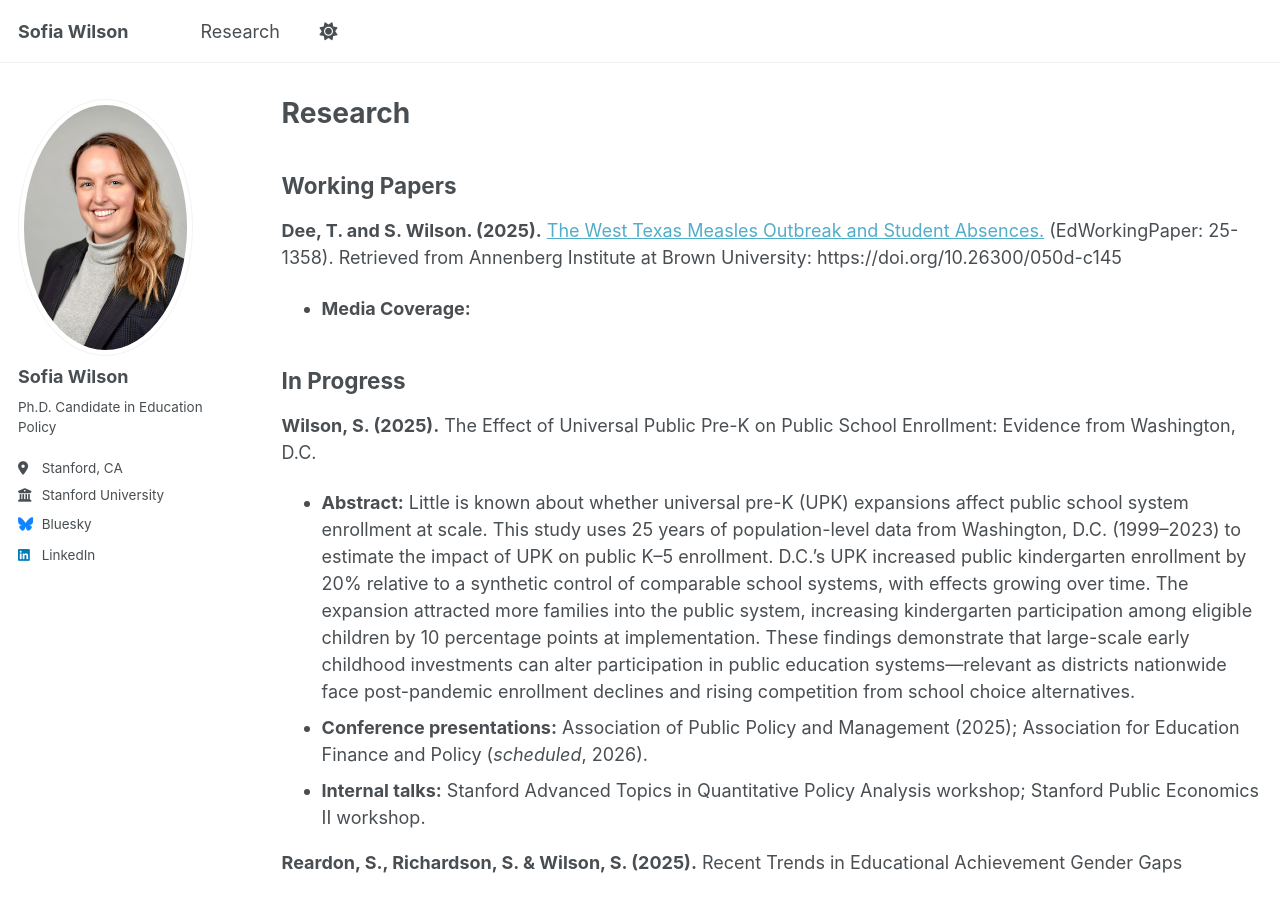
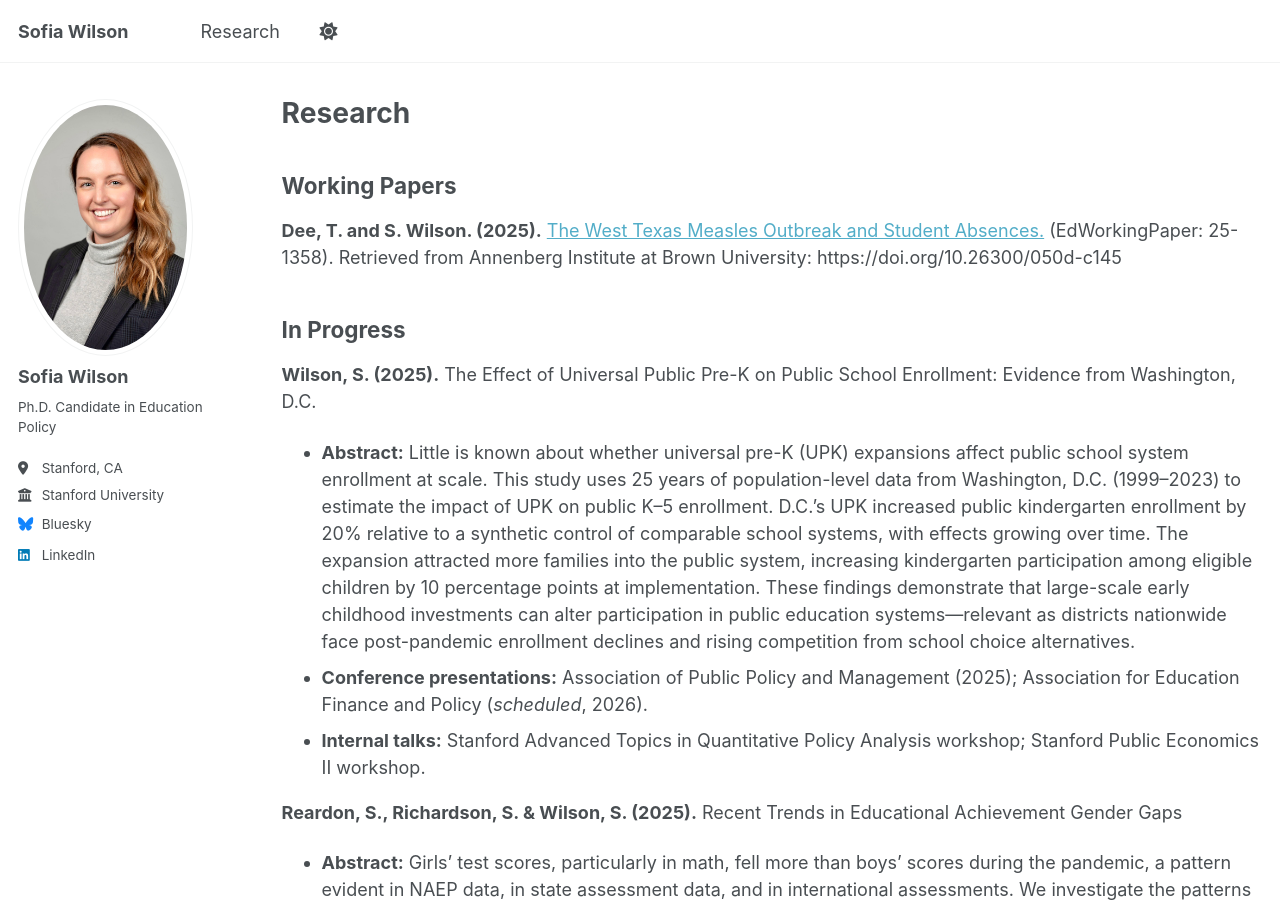
Before and after one commit to sofia-wilson/sofia-wilson.github.io, a Jekyll site: the page built from _pages/research.md, in a window 1280 px wide and 900 px high. Built offline with Jekyll 4.4.1, drawn with Linux system fonts in a browser that asks for light colours.

Commit message:
Update research.md

```diff
--- a/_pages/research.md
+++ b/_pages/research.md
@@ -8,7 +8,6 @@ author_profile: true
 ## Working Papers
 
 **Dee, T. and S. Wilson. (2025).** [The West Texas Measles Outbreak and Student Absences.](/files/ai25-1358.pdf) (EdWorkingPaper: 25-1358). Retrieved from Annenberg Institute at Brown University: https://doi.org/10.26300/050d-c145
-- **Media Coverage:**
 
 ## In Progress
 
```
